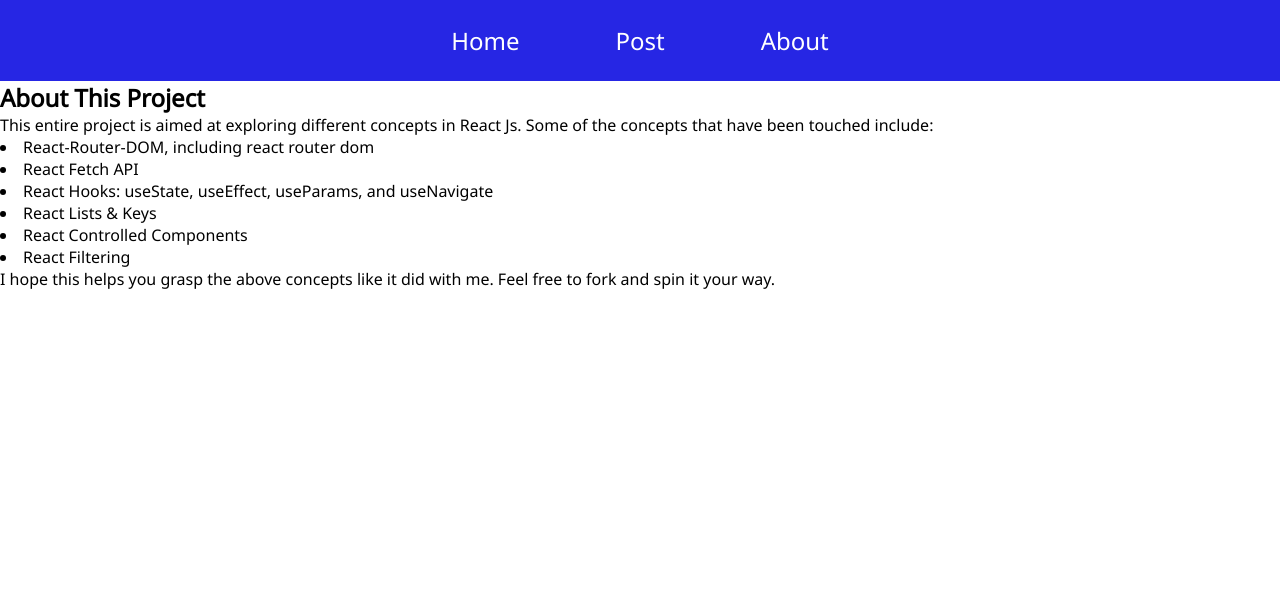
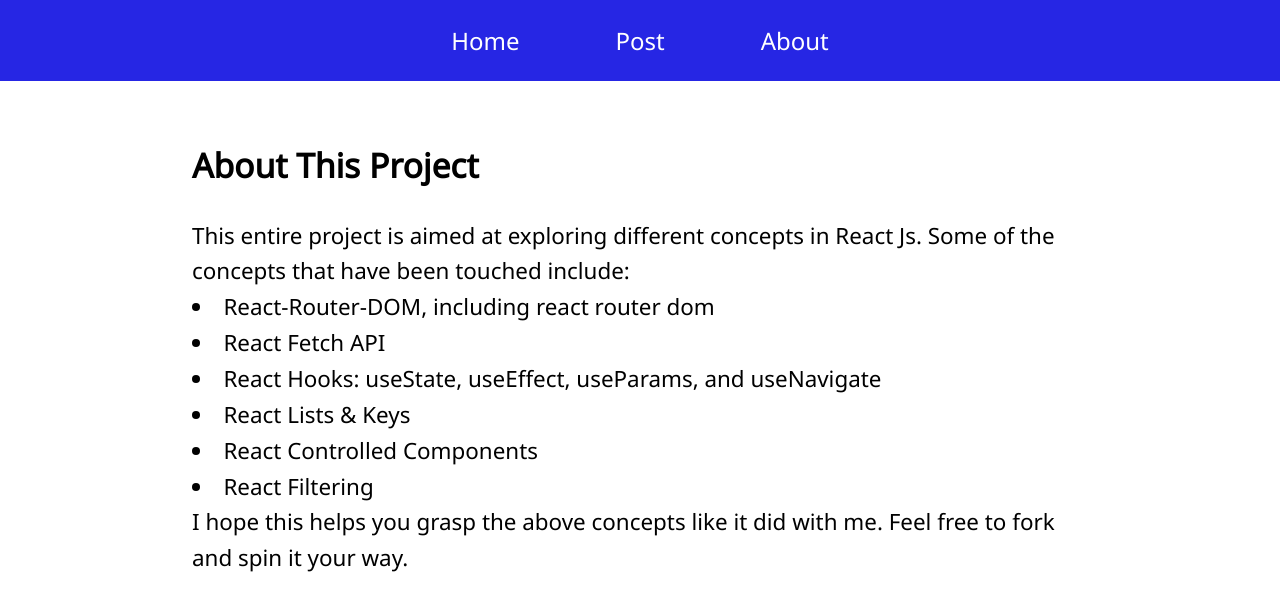
Before and after one commit to WMCharles/React-Blog, a React (Create React App) app: page /about in a window 1280 px wide. Shown: the top 610 px of the page. Built offline with nearby package versions, Linux system fonts and the light colour scheme; data requests are answered from the project's data file.

Commit message:
style about component

```diff
--- a/src/App.css
+++ b/src/App.css
@@ -39,7 +39,7 @@ nav a:hover {
 .posts {
     width: 70%;
     margin: 0 auto;
-    margin-top: 5em;
+    margin-top: 3em;
 }
 
 .title {
@@ -158,7 +158,7 @@ nav a:hover {
 }
 
 .input-control input {
-    padding: 12px;
+    padding: 12px 0;
     border: none;
     border-bottom: 1px solid black;
     /* border-radius: 5px ; */
@@ -169,7 +169,7 @@ nav a:hover {
 }
 
 .input-control textarea {
-    padding: 12px;
+    padding: 12px 0;
     border: none;
     border-bottom: 1px solid black;
     /* border-radius: 5px ; */
@@ -178,3 +178,15 @@ nav a:hover {
 .input-control textarea:focus {
     outline: 0;
 }
+
+.about {
+    width: 70%;
+    margin: 0 auto;
+    margin-top: 3em;
+    font-size: 1.4em;
+    line-height: 1.6em;
+}
+
+.about h2 {
+    margin-bottom: 1em;
+}
```
